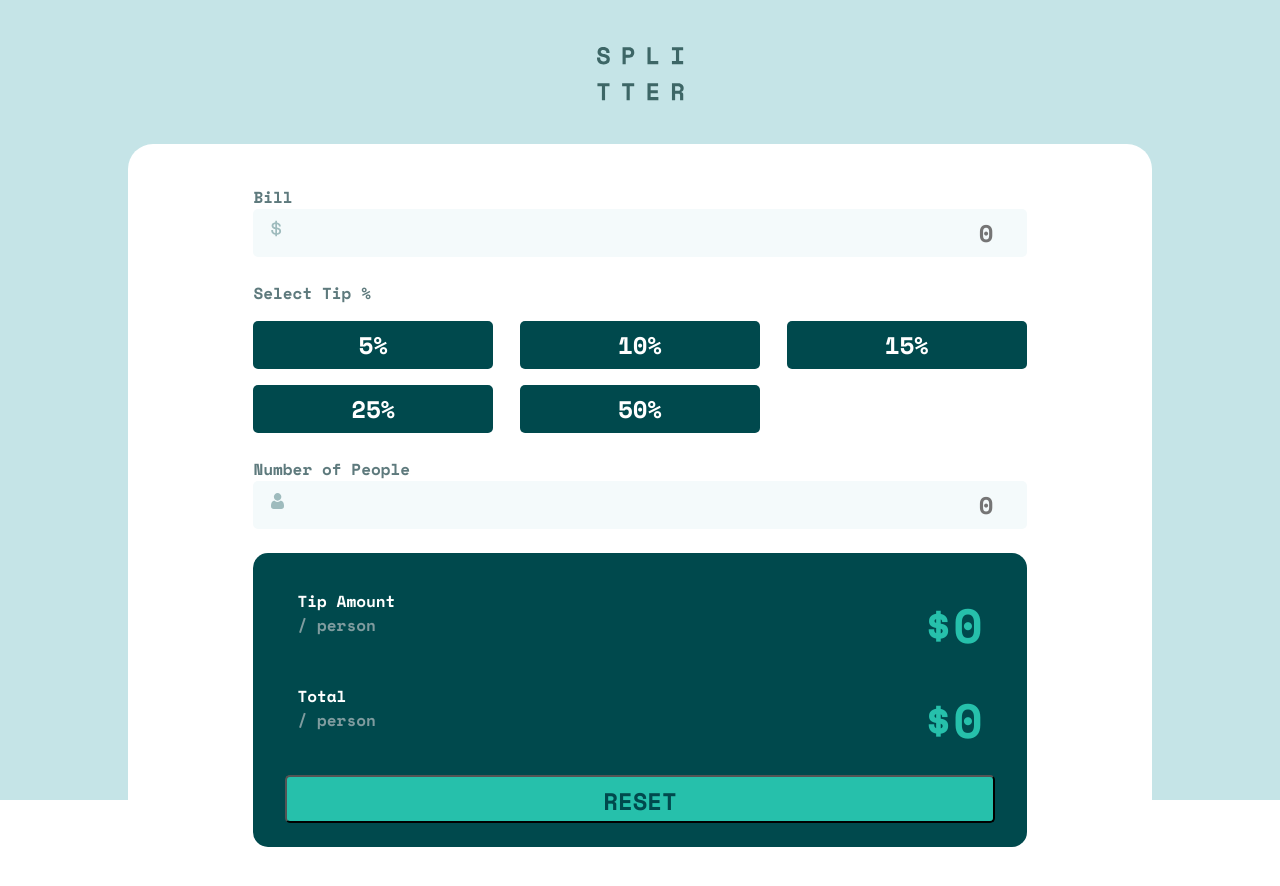
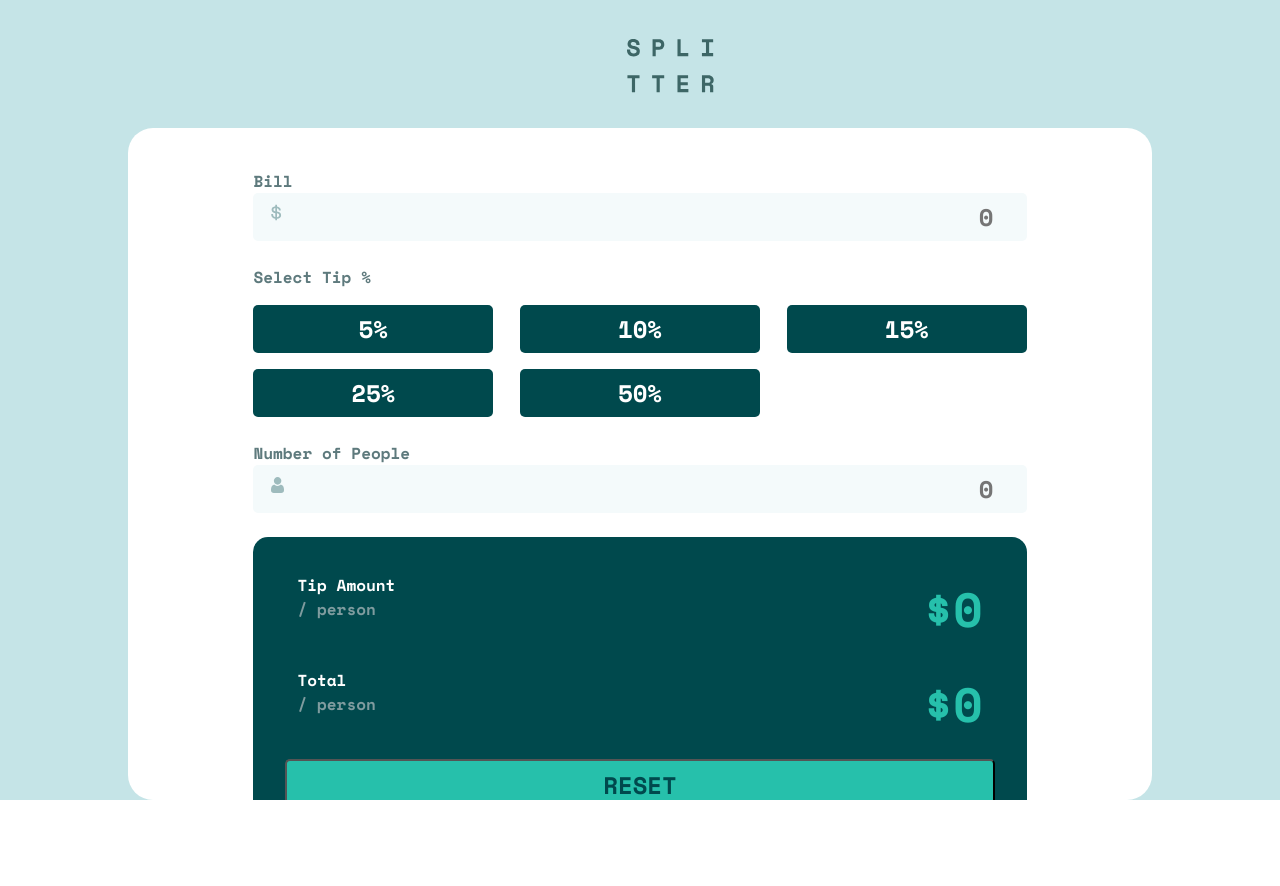
Before and after one commit to Aditi-Sawardekar/tip-calculator-app, a React (Vite) app: page / in a window 1280 px wide. After the commit the page ends 800 px from the top, so only its background shows below. Built offline with nearby package versions, Linux system fonts and the light colour scheme.

Commit message:
Update layout to display mainContainer background color below tipCalculatorContainer in tablet and desktop view

```diff
--- a/src/pages/TipCalculatorPage/TipCalculatorPage.module.css
+++ b/src/pages/TipCalculatorPage/TipCalculatorPage.module.css
@@ -1,12 +1,14 @@
 .mainContainer {
   background-color: hsl(185, 41%, 84%);
+  display: flex;
+  flex-direction: column;
 }
 
 .tipCalculatorContainer {
   background-color: hsl(0, 0%, 100%);
   border-radius: 25px 25px 0 0;
   overflow: hidden;
-  padding: 6.5% 8.5%;
+  padding: 2rem 1.5rem;
   display: flex;
   flex-direction: column;
   gap: 1.5rem;
@@ -15,6 +17,8 @@
 @media (min-width: 768px) {
   .mainContainer {
     height: 100vh;
+    justify-content: center;
+    align-items: center;
   }
 
   .tipCalculatorContainer {
```
